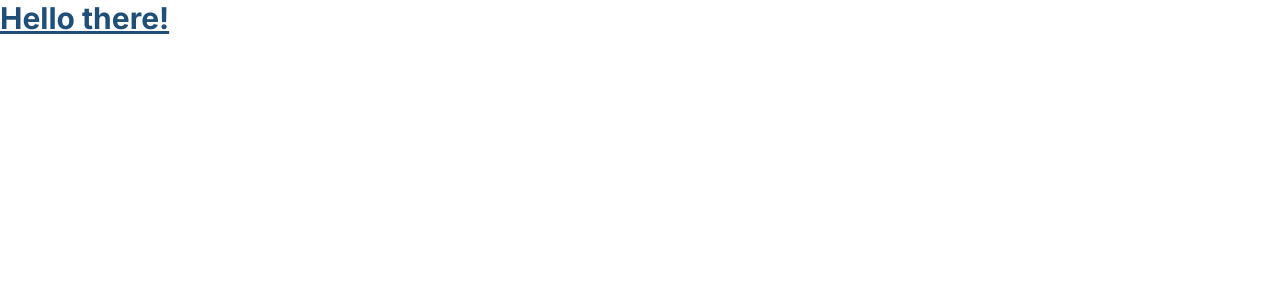
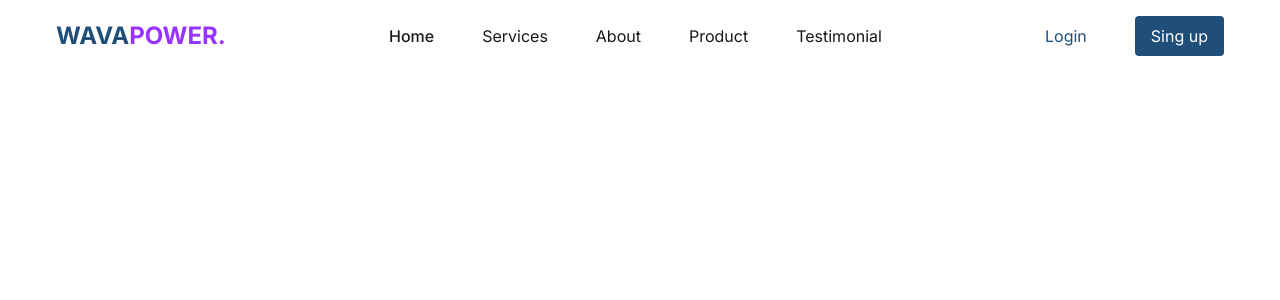
Before and after one commit to christianR15c/wavapower-website, a React (Vite) app: page / in a window 1280 px wide. Shown: the top 300 px of the page. Built offline with nearby package versions, Linux system fonts and the light colour scheme.

Commit message:
ft: navigation added

```diff
--- a/package.json
+++ b/package.json
@@ -11,7 +11,9 @@
   },
   "dependencies": {
     "react": "^18.2.0",
-    "react-dom": "^18.2.0"
+    "react-dom": "^18.2.0",
+    "react-icons": "^5.0.1",
+    "react-scroll": "^1.9.0"
   },
   "devDependencies": {
     "@types/react": "^18.2.43",
--- a/src/App.jsx
+++ b/src/App.jsx
@@ -1,12 +1,10 @@
-// import { useState } from 'react';
 import './App.css';
+import Navbar from './components/Navbar';
 
 function App() {
   return (
     <>
-      <h1 className="text-3xl font-bold underline text-brandPrimary">
-        Hello there!
-      </h1>
+      <Navbar />
     </>
   );
 }
--- /dev/null
+++ b/src/components/Navbar.jsx
@@ -0,0 +1,94 @@
+import React, { useEffect, useState } from 'react';
+import logo from '../assets/wavapower-logo.png';
+import { Link } from 'react-scroll';
+import { FaAlignJustify, FaX } from 'react-icons/fa6';
+
+const Navbar = () => {
+  const [isMenuOpem, setIsMenuOpem] = useState(false);
+  const [isSticky, setIsSticky] = useState(false);
+
+  const toggleMenu = () => setIsMenuOpem(!isMenuOpem);
+
+  useEffect(() => {
+    const handleScroll = () => {
+      if (window.scroll > 100) setIsSticky(true);
+      else setIsSticky(false);
+    };
+    window.addEventListener('scroll', handleScroll);
+
+    return () => window.addEventListener('scroll', handleScroll);
+  });
+
+  const navItems = [
+    { link: 'Home', path: 'home' },
+    { link: 'Services', path: 'services' },
+    { link: 'About', path: 'about' },
+    { link: 'Product', path: 'product' },
+    { link: 'Testimonial', path: 'testimonial' },
+  ];
+
+  return (
+    <header className="w-full bg-white fixed top-0 left-0 right-0">
+      <nav
+        className={`py-4 lg:px-14 px-4 ${
+          isSticky
+            ? 'sticky top-0 left-0 right-0 border-b bg-white duration-300'
+            : ''
+        }`}
+      >
+        <div className="flex items-center justify-between text-base gap-8">
+          <a href="" className="flex text-2xl font-bold items-center">
+            <p className="text-brandPrimary ">WAVA</p>
+            <span className="text-brandSecondary">POWER.</span>
+          </a>
+
+          {/* Nav items for large sdevices */}
+          <ul className="md:flex space-x-12 hidden">
+            {navItems.map(({ link, path }) => (
+              <Link
+                key={path}
+                to={path}
+                spy={true}
+                smooth={true}
+                offset={-100}
+                className="block text-base text-gray900 hover:text-brandPrimary first:font-medium"
+              >
+                {link}
+              </Link>
+            ))}
+          </ul>
+
+          {/* button for large devices */}
+          <div className="space-x-12 hidden lg:flex items-center">
+            <a
+              href="/"
+              className="hidden lg:flex items-center text-brandPrimary hover:text-gray900"
+            >
+              Login
+            </a>
+            <button className="bg-brandPrimary text-white py-2 px-4 transition-all duration-300 rounded hover:bg-neutralDGrey">
+              Sing up
+            </button>
+          </div>
+
+          {/* button for only mobile devices */}
+
+          <div className="md:hidden flex">
+            <button
+              className="text-neutralDGrey focus:text-gray-500 focus:outline-none"
+              onClick={toggleMenu}
+            >
+              {isMenuOpem ? (
+                <FaX className="b-6 w-6 text-neutralDGrey" />
+              ) : (
+                <FaAlignJustify className="b-6 w-6 text-neutralDGrey" />
+              )}
+            </button>
+          </div>
+        </div>
+      </nav>
+    </header>
+  );
+};
+
+export default Navbar;
--- a/tailwind.config.js
+++ b/tailwind.config.js
@@ -9,6 +9,7 @@ export default {
         brandPrimary: '#1F4E79',
         brandSecondary: '#9933FF',
         neutralGrey: '#717171',
+        gray900: '#18191F',
       },
     },
   },
```
Also changed, not shown: .eslintrc.cjs, src/assets/wavapower-logo.png (added), 1 other file (tests, documents, lock files or other folders).
